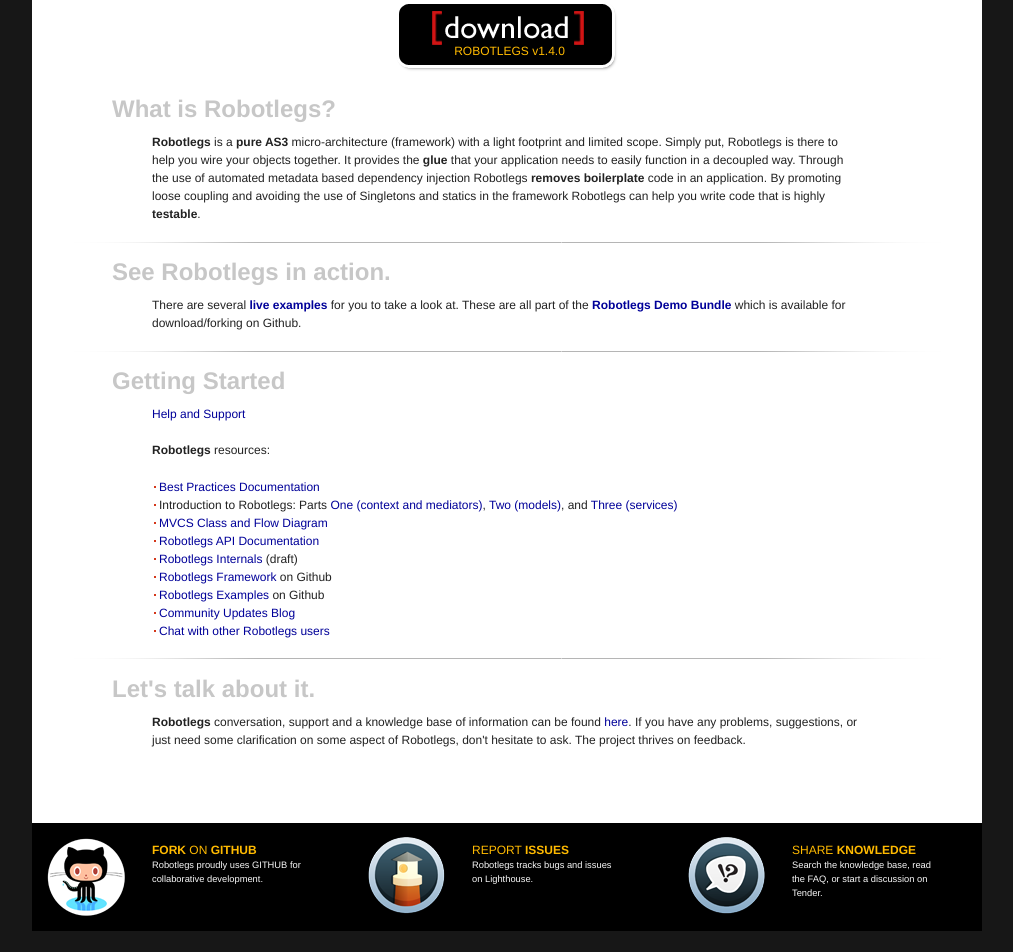
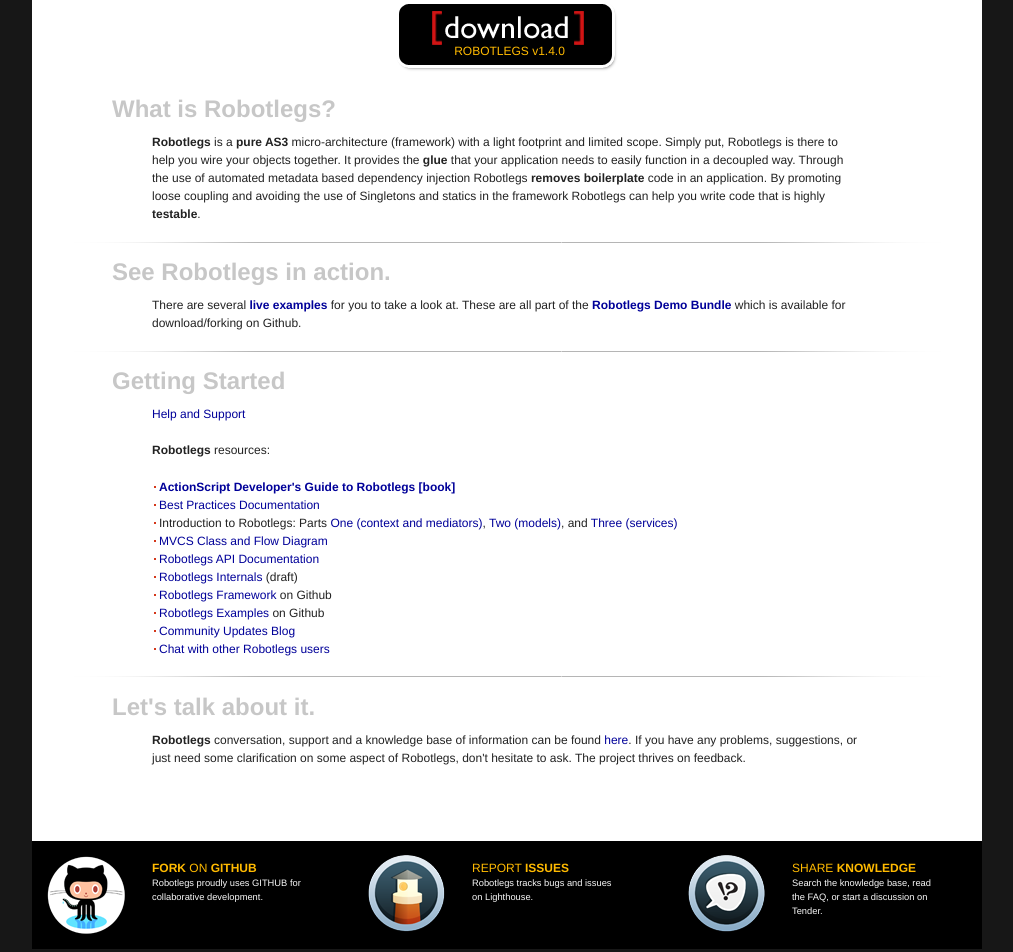
Before and after one commit to robotlegs/robotlegs.github.com, a Jekyll site: the page built from index.html, in a window 1280 px wide. Shown: the part 345-1297 px from the top of the page, without its empty margins (133-1146 px from the left). Built offline with Jekyll 4.4.1, drawn with Linux system fonts in a browser that asks for light colours; Markdown is read by kramdown in place of the engine named in the settings.

Commit message:
Added the RL book to the resources section

```diff
--- a/index.html
+++ b/index.html
@@ -40,6 +40,7 @@
 		<hr class="space">
 		<div class="span-22 prepend-2 last">
 			<ul>
+        <li><a href="http://oreilly.com/catalog/0636920021216"><b>ActionScript Developer's Guide to Robotlegs [book]</b></a></li>
 				<li><a href="http://github.com/robotlegs/robotlegs-framework/wiki/Best-Practices">Best Practices Documentation</a></li>
 				<li>
 					Introduction to Robotlegs: Parts <a href="http://www.developria.com/2010/06/an-introduction-to-robotlegs-a.html">One (context and mediators)</a>, <a href="http://www.developria.com/2010/06/an-introduction-to-robotlegs-a-1.html">Two (models)</a>, and <a href="http://www.developria.com/2010/06/an-introduction-to-robotlegs-a-2.html">Three (services)</a>
```
